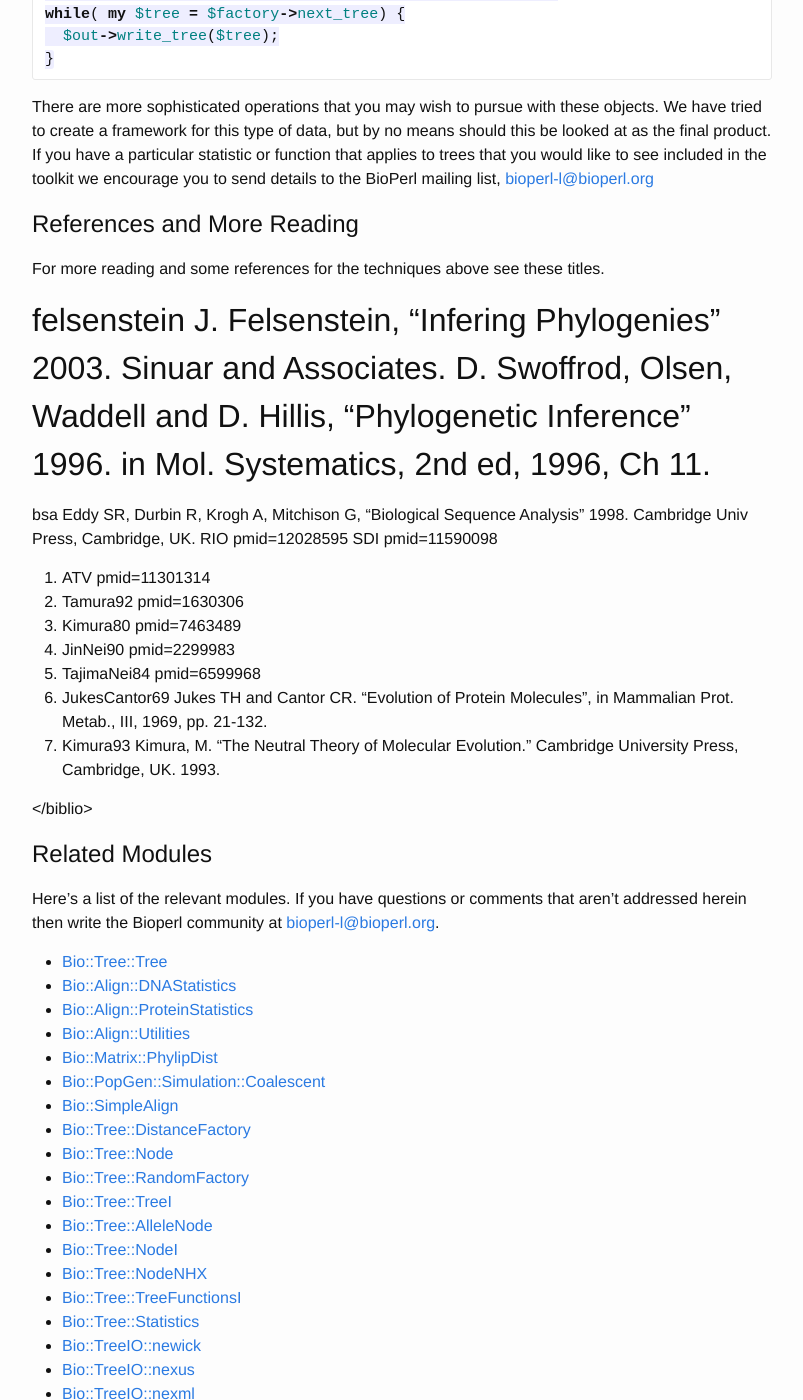
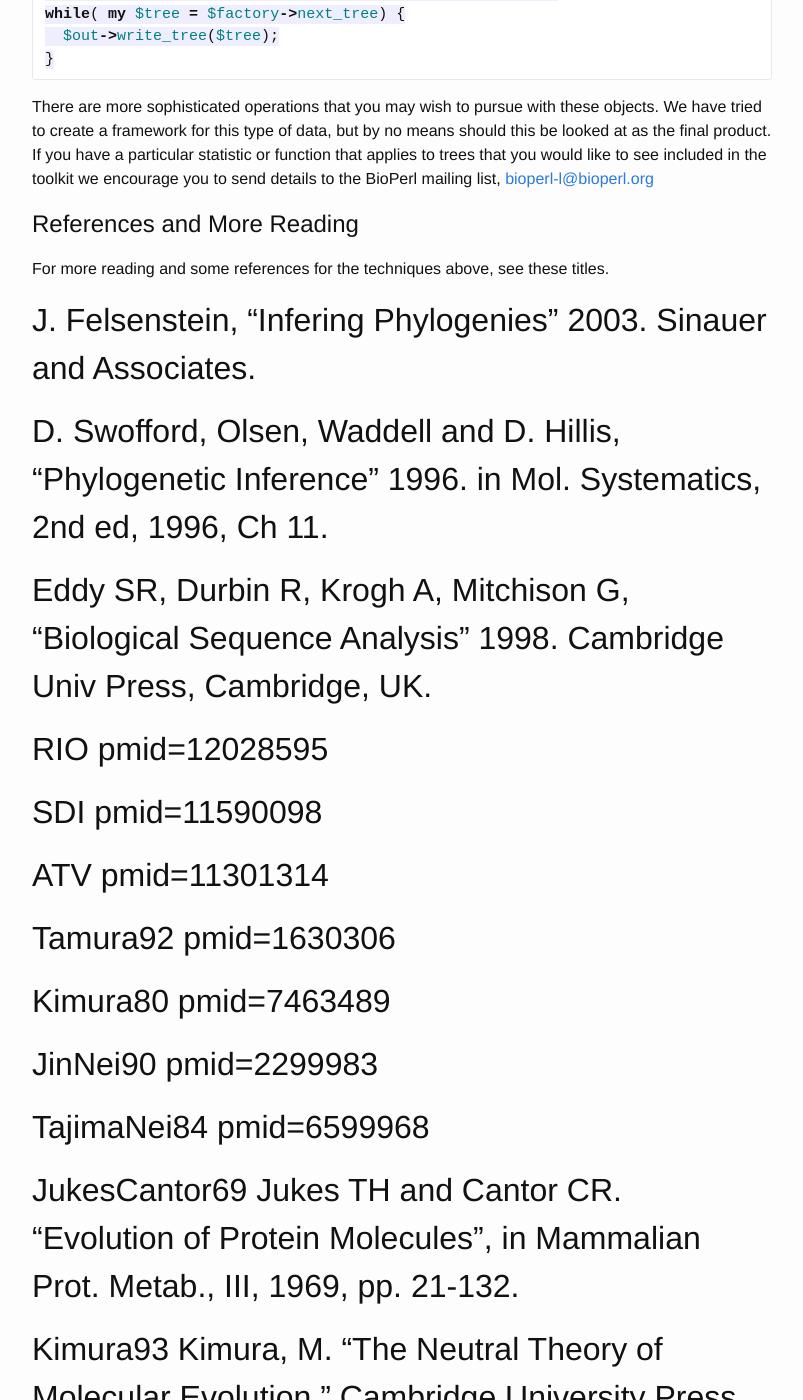
Before and after one commit to bioperl/bioperl.github.io, a Jekyll site: the page built from howtos/Trees.md, in a window 1280 px wide and 1400 px high, scrolled down 11455 px. Shown: the whole window, without its empty margins (238-1041 px from the left). Built offline with Jekyll 4.4.1, drawn with Linux system fonts in a browser that asks for light colours; Markdown is read by kramdown in place of the engine named in the settings.

Commit message:
fix(Trees.md) : more fixes

```diff
--- a/howtos/Trees.md
+++ b/howtos/Trees.md
@@ -475,21 +475,20 @@ There are more sophisticated operations that you may wish to pursue with these o
 References and More Reading
 ---------------------------
 
-For more reading and some references for the techniques above see these titles. <biblio>
+For more reading and some references for the techniques above, see these titles.
 
-# felsenstein J. Felsenstein, "Infering Phylogenies" 2003. Sinuar and Associates. D. Swoffrod, Olsen, Waddell and D. Hillis, "Phylogenetic Inference" 1996. in Mol. Systematics, 2nd ed, 1996, Ch 11.
-  bsa Eddy SR, Durbin R, Krogh A, Mitchison G, "Biological Sequence Analysis" 1998. Cambridge Univ Press, Cambridge, UK.
-  RIO pmid=12028595
-  SDI pmid=11590098
-5.  ATV pmid=11301314
-6.  Tamura92 pmid=1630306
-7.  Kimura80 pmid=7463489
-8.  JinNei90 pmid=2299983
-9.  TajimaNei84 pmid=6599968
-10. JukesCantor69 Jukes TH and Cantor CR. "Evolution of Protein Molecules", in Mammalian Prot. Metab., III, 1969, pp. 21-132.
-11. Kimura93 Kimura, M. "The Neutral Theory of Molecular Evolution." Cambridge University Press, Cambridge, UK. 1993.
-
-</biblio>
+# J. Felsenstein, "Infering Phylogenies" 2003. Sinauer and Associates.
+# D. Swofford, Olsen, Waddell and D. Hillis, "Phylogenetic Inference" 1996. in Mol. Systematics, 2nd ed, 1996, Ch 11.
+# Eddy SR, Durbin R, Krogh A, Mitchison G, "Biological Sequence Analysis" 1998. Cambridge Univ Press, Cambridge, UK.
+# RIO pmid=12028595
+# SDI pmid=11590098
+# ATV pmid=11301314
+# Tamura92 pmid=1630306
+# Kimura80 pmid=7463489
+# JinNei90 pmid=2299983
+# TajimaNei84 pmid=6599968
+# JukesCantor69 Jukes TH and Cantor CR. "Evolution of Protein Molecules", in Mammalian Prot. Metab., III, 1969, pp. 21-132.
+# Kimura93 Kimura, M. "The Neutral Theory of Molecular Evolution." Cambridge University Press, Cambridge, UK. 1993.
 
 Related Modules
 ---------------
```
